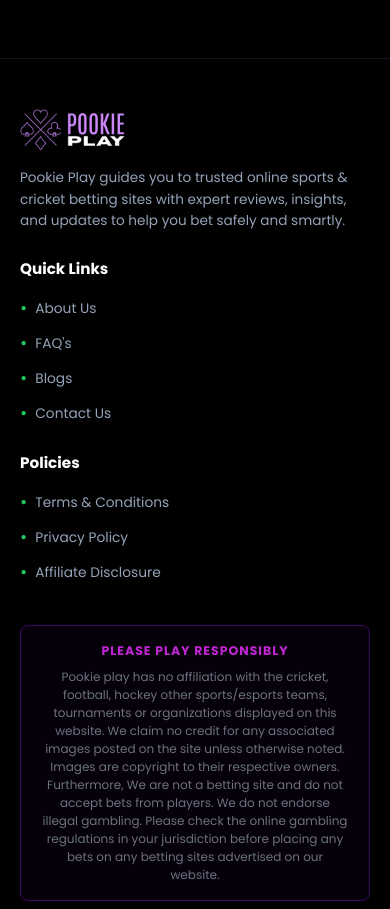
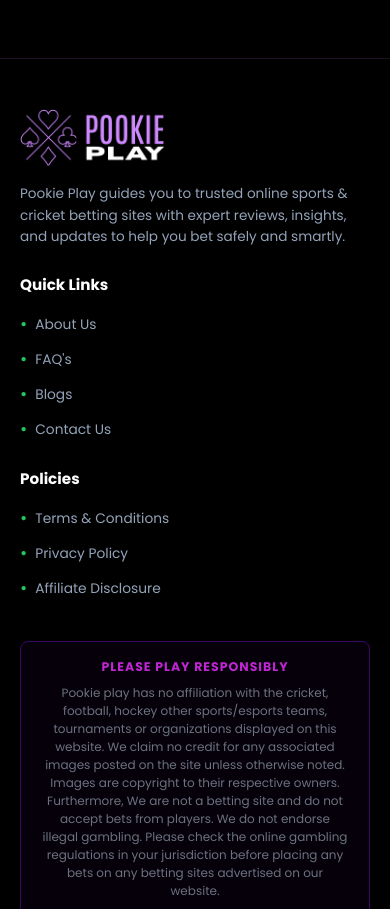
Before and after one commit to random-cpus/pookieplay, a Next.js app: page / in a window 390 px wide. Shown: the part 4987-5896 px from the top of the page. Built offline with nearby package versions, Linux system fonts and the light colour scheme.

Commit message:
Increase mobile footer logo size to 58px for enhanced visibility

```diff
--- a/components/Footer/Footer.module.css
+++ b/components/Footer/Footer.module.css
@@ -116,11 +116,15 @@
     grid-column: 1 / -1;
     max-width: 100%;
   }
+
+  .logoImg {
+    height: 52px;
+  }
 }
 
 @media (max-width: 540px) {
   .logoImg {
-    height: 42px;
+    height: 58px;
   }
 
   .footerGrid {
--- a/components/Footer/Footer.tsx
+++ b/components/Footer/Footer.tsx
@@ -24,8 +24,8 @@
               <Image
                 src={theme.logo}
                 alt={theme.logoAlt}
-                width={160}
-                height={64}
+                width={200}
+                height={80}
                 unoptimized
                 className={styles.logoImg}
               />
```
